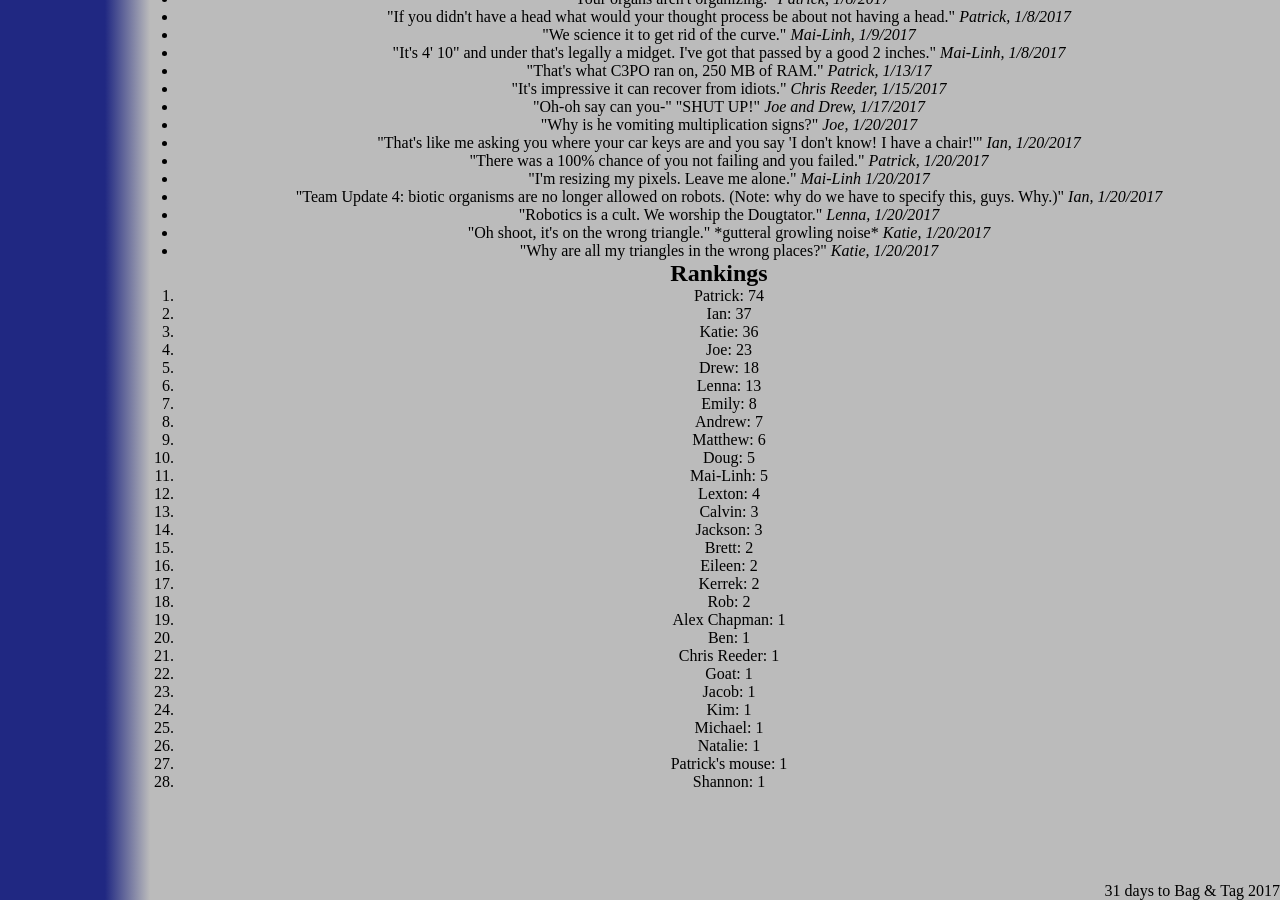
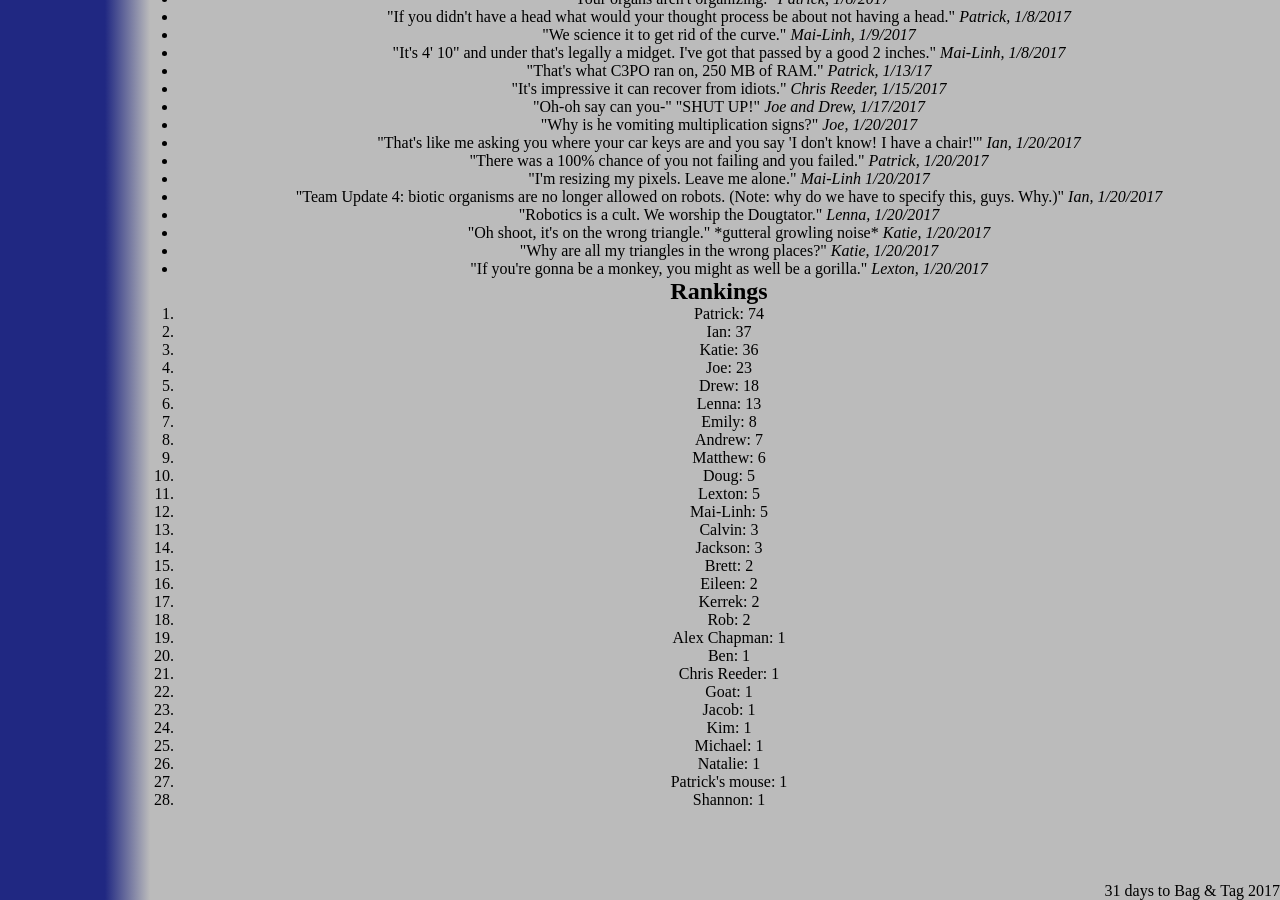
Before and after one commit to katiebugmoon/FRC4131.github.io, a Jekyll site: the page built from media/2017/quotes.html, in a window 1280 px wide and 900 px high, scrolled down 3518 px. Built offline with Jekyll 4.4.1, drawn with Linux system fonts in a browser that asks for light colours; nearby versions of some CDN libraries.

Commit message:
Update quotes.html

```diff
--- a/media/2017/quotes.html
+++ b/media/2017/quotes.html
@@ -202,6 +202,7 @@ title: Build Season 2017 Quotes
 	<li>"Robotics is a cult. We worship the Dougtator." <i>Lenna, 1/20/2017</i></li>
 	<li>"Oh shoot, it's on the wrong triangle." *gutteral growling noise* <i>Katie, 1/20/2017</i></li>
 	<li>"Why are all my triangles in the wrong places?" <i>Katie, 1/20/2017</i></li>
+	<li>"If you're gonna be a monkey, you might as well be a gorilla." <i>Lexton, 1/20/2017</i></li>
 </ul>
 <h2>Rankings</h2>
 <ol id='rankings'></ol>
```
